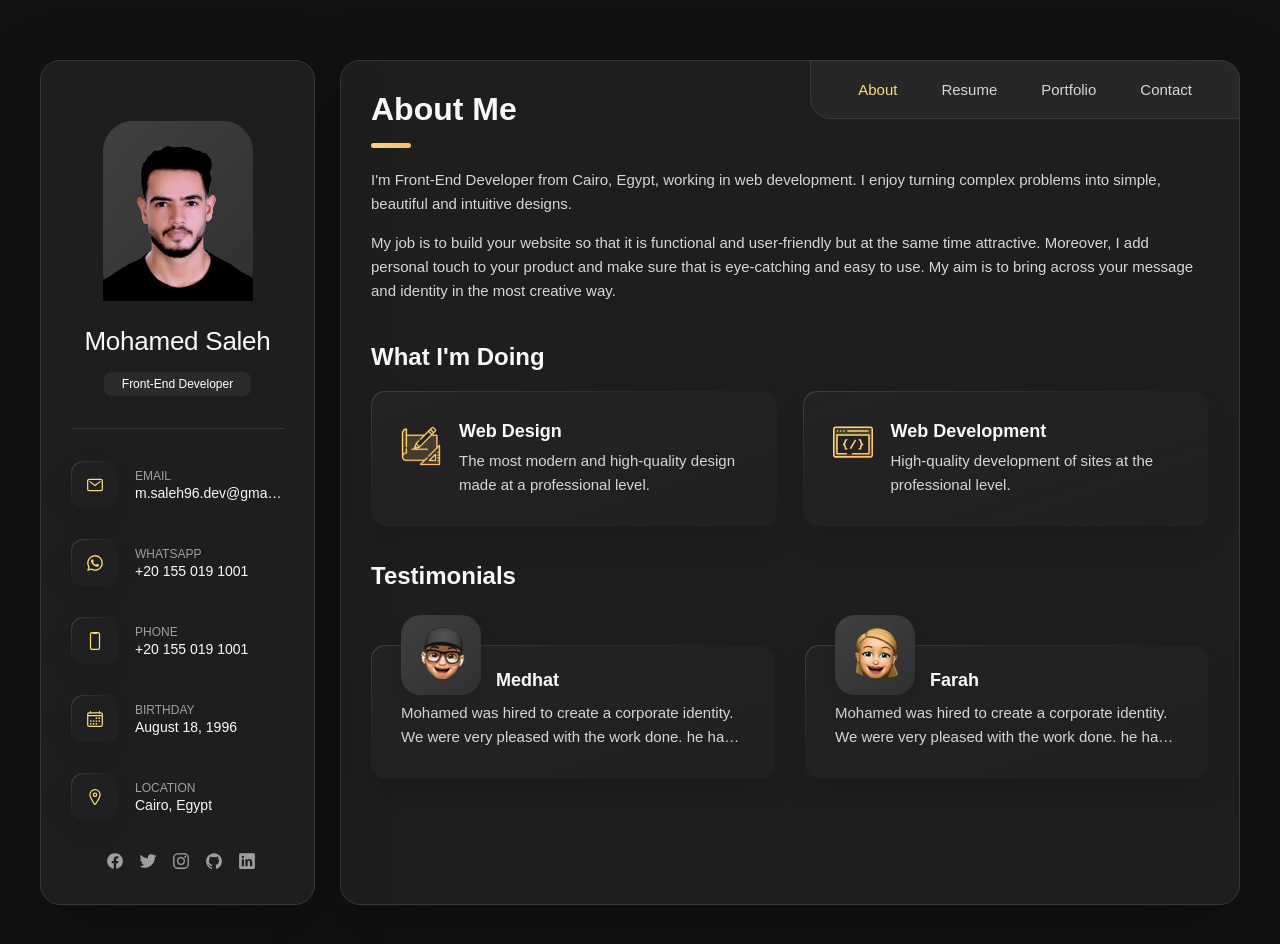
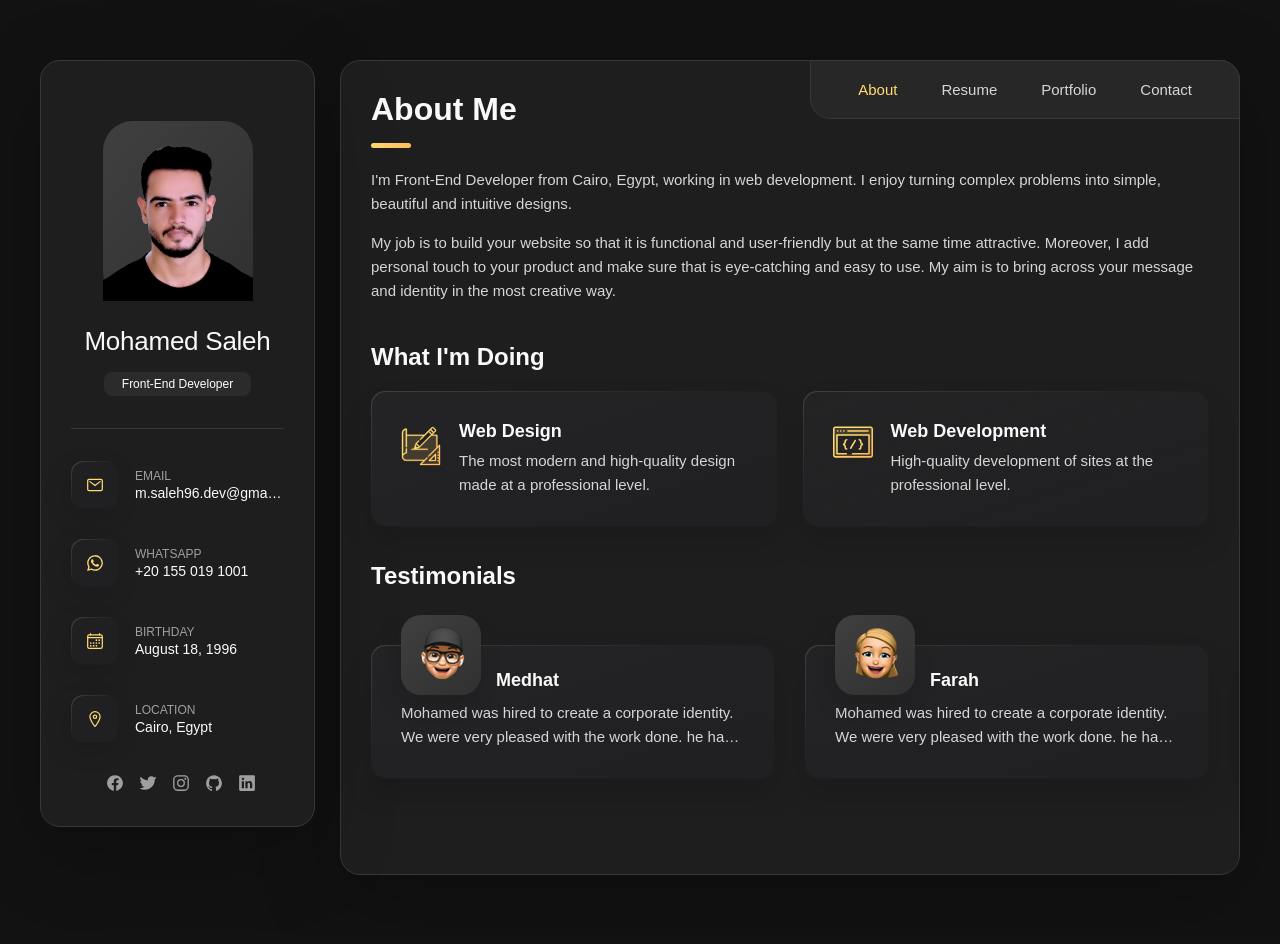
Before and after one commit to m-saleh96/portfolio-cv, a plain HTML site: page index.html in a window 1280 px wide. Drawn offline with nearby package versions, Linux system fonts and the light colour scheme; a web font is replaced by a local one.

Commit message:
Update index.html

```diff
--- a/index.html
+++ b/index.html
@@ -101,21 +101,6 @@
                 >
               </div>
             </li>
-
-            <li class="contact-item">
-              <div class="icon-box">
-                <ion-icon name="phone-portrait-outline"></ion-icon>
-              </div>
-
-              <div class="contact-info">
-                <p class="contact-title">Phone</p>
-
-                <a href="tel:+201550191001" class="contact-link"
-                  >+20 155 019 1001</a
-                >
-              </div>
-            </li>
-
             <li class="contact-item">
               <div class="icon-box">
                 <ion-icon name="calendar-outline"></ion-icon>
```
